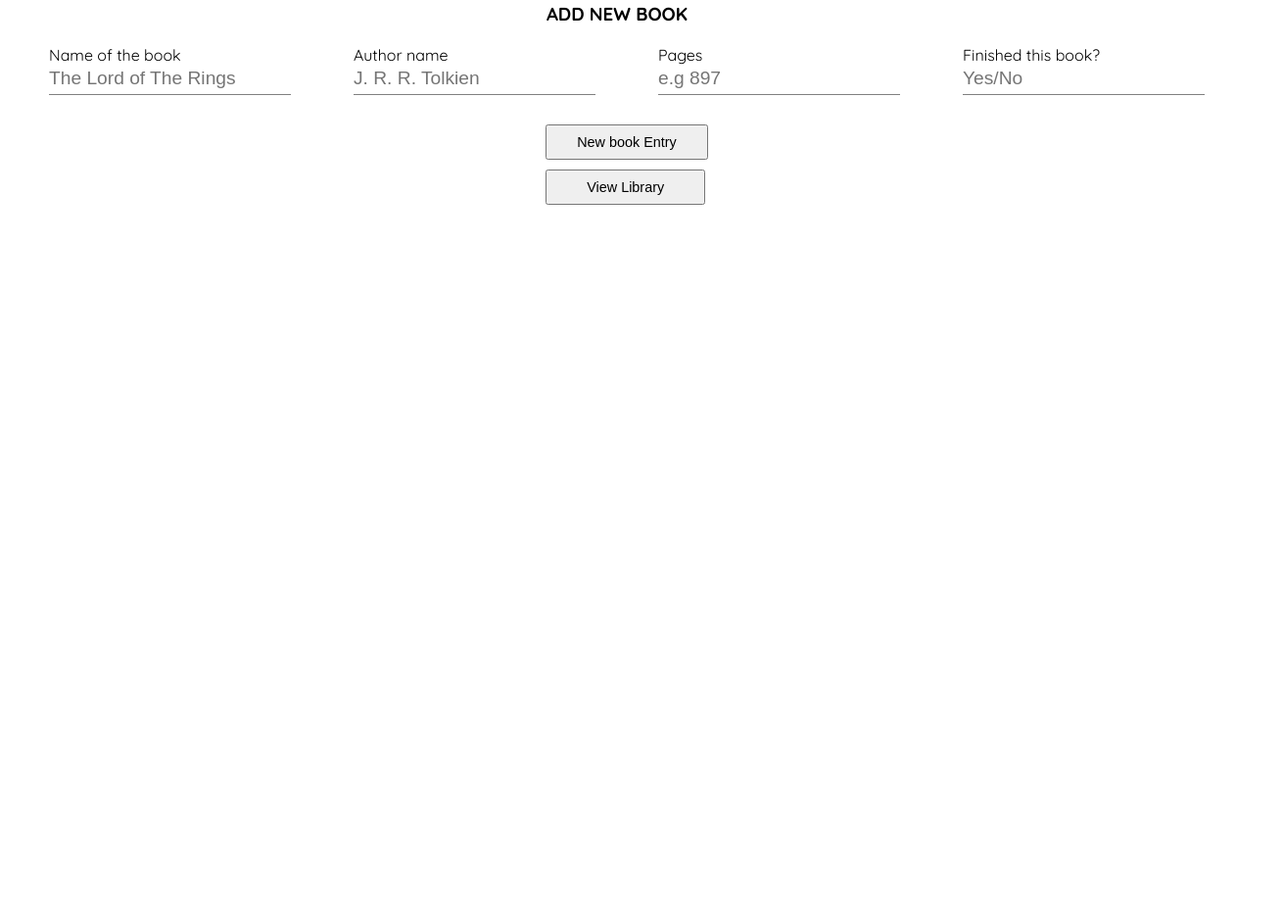
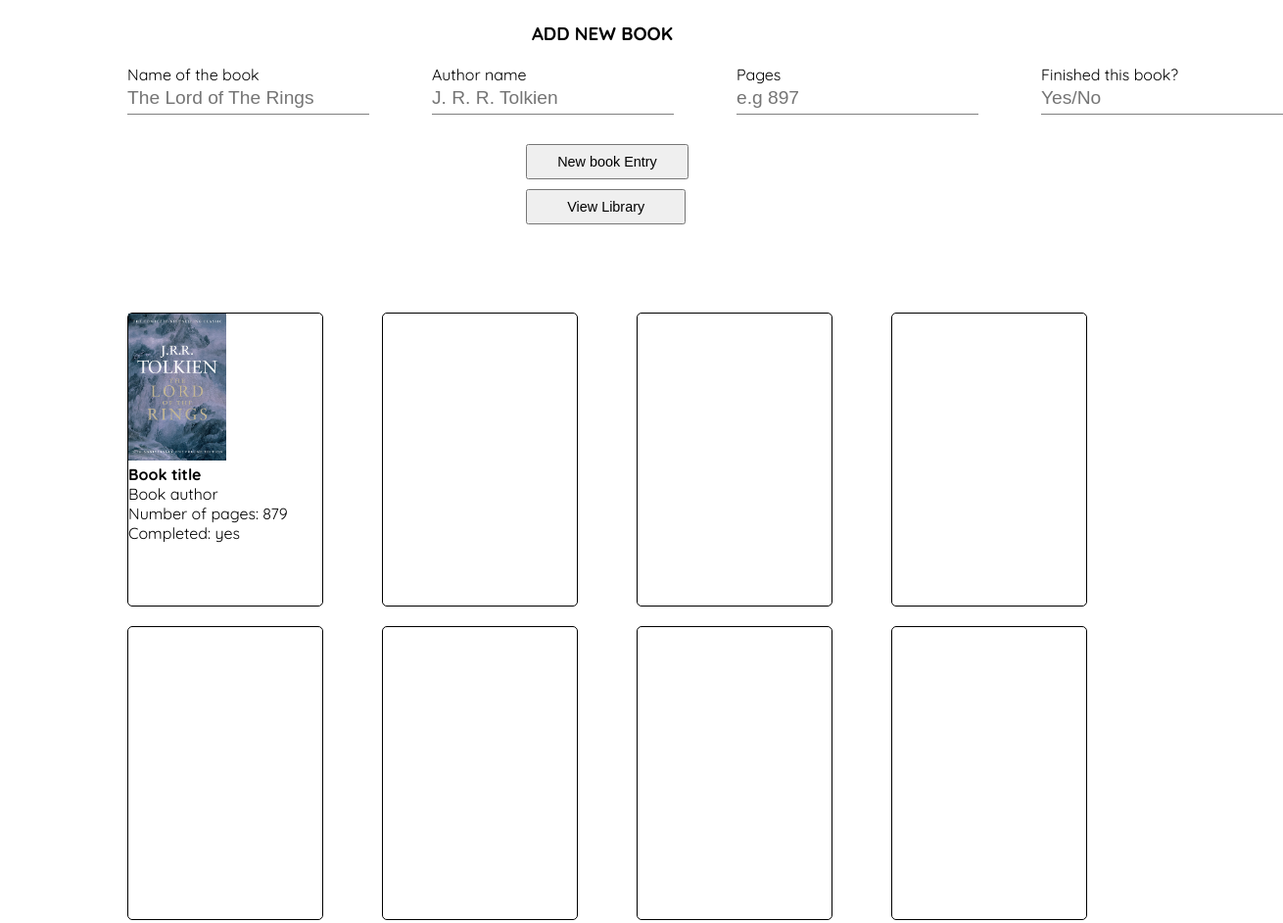
Before and after one commit to destu3/Book-Management, a plain HTML site: page index.html in a window 1280 px wide. Shown: the top 942 px of the page at 98% size, 1310 px wide, since content can reach past the window. Before the commit the page ends 800 px from the top, so only its background shows below. Drawn offline with Linux system fonts and the light colour scheme.

Commit message:
implemented structure for books grid view

```diff
--- a/index.html
+++ b/index.html
@@ -9,7 +9,7 @@
 </head>
 <body>
     <div class="main-area">
-        <div class="add-Book">
+        <div class="add-Book container">
             <h3>Add new book <span class="error"></span></h3>
             <div class="fields">
                 <div class="book-entry">
@@ -38,8 +38,45 @@
                 <button id="viewBtn">View Library</button>
             </div>
 
-            <script src="./script.js"></script>
+        </div>
+
+        <div class="book-view container">
+            <div class="book-card">
+                <img src="./images/TLOTR.jpg" alt="" class="book-image">
+                <h4>Book title</h4>
+                <p>Book author</p>
+                <p>Number of pages: 879</p>
+                <p>Completed: yes</p>
+            </div>
+            <div class="book-card">
+
+            </div>
+            <div class="book-card">
+
+            </div>
+            <div class="book-card">
+
+            </div>
+            <div class="book-card">
+
+            </div>
+            <div class="book-card">
+
+            </div>
+            <div class="book-card">
+
+            </div>
+            <div class="book-card">
+
+            </div>
+            <div class="book-card">
+
+            </div>
+            <div class="book-card">
+
+            </div>
         </div>
     </div>
+    <script src="./script.js"></script>
 </body>
 </html>
--- a/styles.css
+++ b/styles.css
@@ -26,12 +26,27 @@ html, body{
     grid-template-rows: 1fr 3fr;
 }
 
+/* utility */
+
+.container{
+    width: 100%;
+    max-width: 1100px;
+    padding: 40px 40px;
+    margin: 0 auto;
+}
+
+.book-image{
+    width: 100px;
+}
+
+.book-card{
+
+}
+
 /* top half, add book section */
 
 .add-Book{
-
-    padding: 0 40px;
-    width: 100%;
+    padding-top: 20px;
 }
 
 .add-Book h3{
@@ -39,6 +54,8 @@ html, body{
     margin: auto;
     text-transform: uppercase;
     margin-bottom: 20px;
+    position: relative;
+    right: 15px;
 }
 
 .add-Book > .fields{
@@ -68,6 +85,14 @@ input[type="text"]:focus{
     font-size: 0.9rem;
     margin: 10px 0;
     min-width: 163px;
+    position: relative;
+    right: 20px;
+}
+
+.error{
+    color: firebrick;
+    margin-left: 20px;
+    font-size: 1.3rem;
 }
 
 .add-Book > div{
@@ -75,8 +100,17 @@ input[type="text"]:focus{
     margin: auto;
 }
 
-.error{
-    color: firebrick;
-    margin-left: 20px;
-    font-size: 1.3rem;
+/* book view card section */
+
+.book-view{
+    display: grid;
+    grid-template-columns: repeat(4, 1fr);
+    gap: 20px;
 }
+
+.book-card{
+    width: 200px;
+    height: 300px;
+    border: 1px solid black;
+    border-radius: 5px;
+}
```
Also changed, not shown: images/TLOTR.jpg (added).
